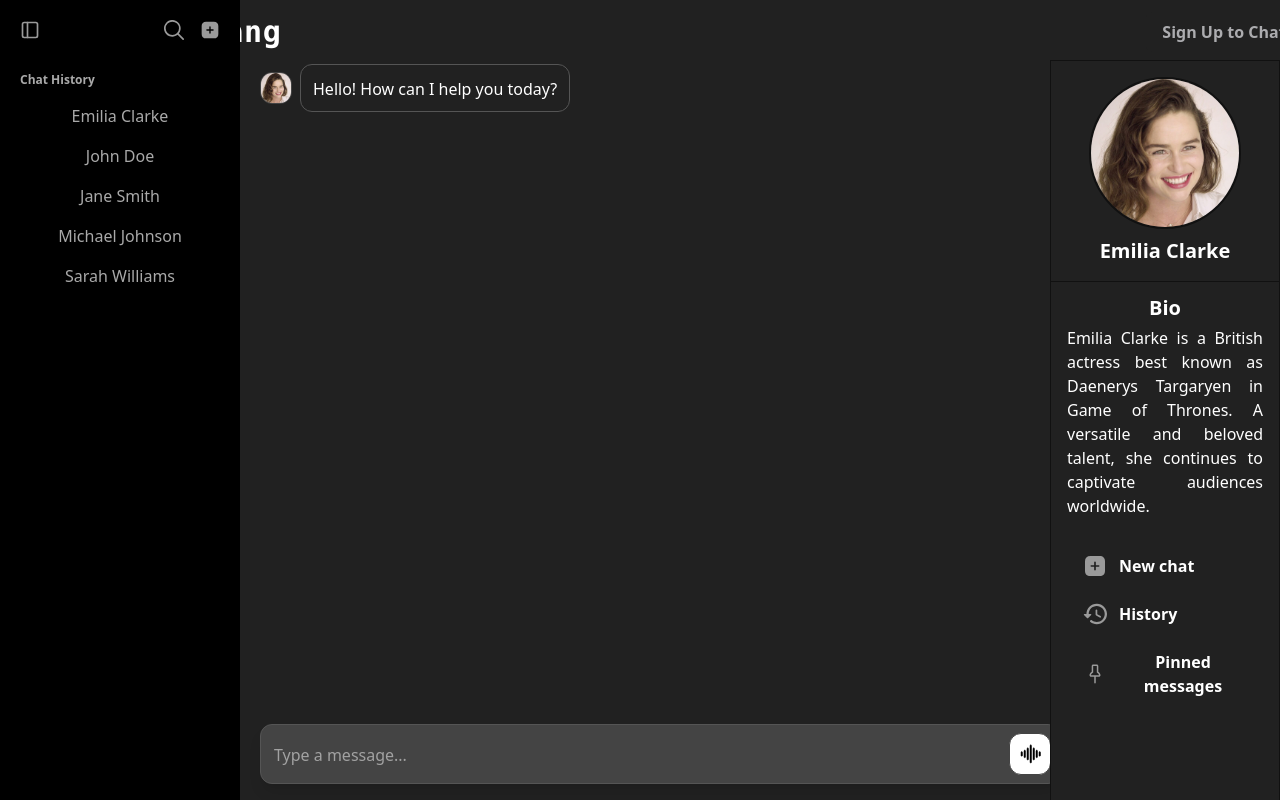
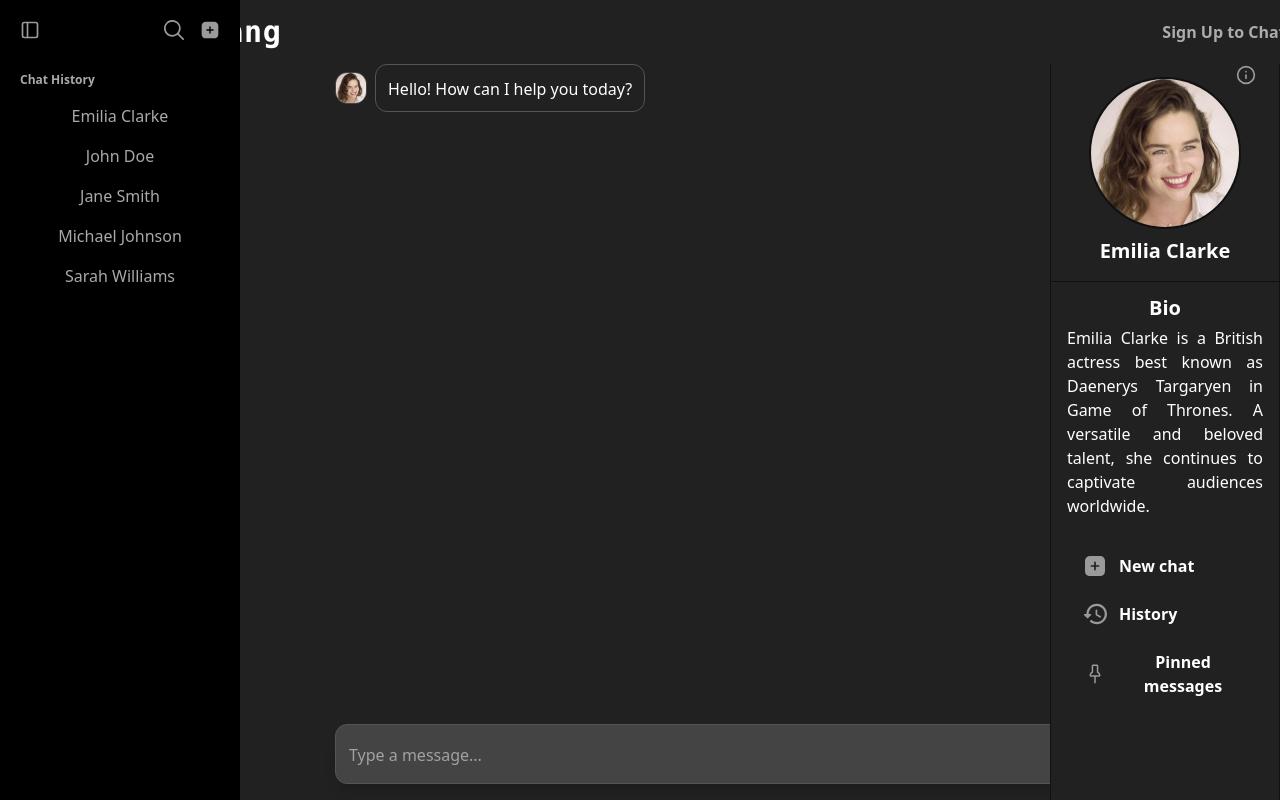
Before and after one commit to samirertt/yinyang, a React (Vite) app in the folder Frontend/: page /chat in a window 1280 px wide. Built offline with nearby package versions, Linux system fonts and the light colour scheme.

Commit message:
Chat fixes

```diff
--- a/Frontend/src/components/ChatNav.tsx
+++ b/Frontend/src/components/ChatNav.tsx
@@ -3,7 +3,7 @@ import Logo from '../assets/logo.png';
 const Navbar = () => {
   return (
     <nav className="bg-[#212121] text-white p-3 fixed w-347 z-10 top-0">
-      <div className="lg:max-w-400 max-w-110  md:max-w-158 mx-auto flex justify-between items-center px-4 md:px-10">
+      <div className="z-40 lg:max-w-400 max-w-110  md:max-w-158 mx-auto flex justify-between items-center px-4 md:px-10">
         {/* Website Name and Logo (Always at the Start) */}
         <div className="flex items-center">
           <img src={Logo} alt="Logo icon" className="w-6 h-6 rounded-full" />
--- a/Frontend/src/components/SideBar.tsx
+++ b/Frontend/src/components/SideBar.tsx
@@ -6,6 +6,7 @@ import Emi from "../assets/Emi.jpg";
 import History from "../assets/History.svg";
 import Pin from "../assets/Pin.svg";
 import Cross from "../assets/Cross.svg";
+import Info from "../assets/info.svg";
 
 
 interface SidebarProps {
@@ -13,6 +14,7 @@ interface SidebarProps {
 
 const Sidebar: React.FC<SidebarProps> = () => {
   const [isCollapsed, setIsCollapsed] = useState(false);
+  const [isInfoCollapsed, setIsInfoCollapsed] = useState(false);
   const [searchOpen, setSearchOpen] = useState(false);
   const [searchTerm, setSearchTerm] = useState("");
   const chatList = [
@@ -28,9 +30,12 @@ const Sidebar: React.FC<SidebarProps> = () => {
     chat.toLowerCase().includes(searchTerm.toLowerCase())
   );
 
-  // Function to toggle sidebar collapse
   const toggleCollapse = () => {
     setIsCollapsed((prev) => !prev);
+  };
+
+  const toggleInfoBar = () => {
+    setIsInfoCollapsed((prev) => !prev);
   };
 
   return (
@@ -48,7 +53,7 @@ const Sidebar: React.FC<SidebarProps> = () => {
 
 
       {!isCollapsed && (
-        <div className={`z-21 flex-shrink-0 w-full md:w-45 lg:w-60 bg-[var(--black)] bg-token-sidebar-surface-primary transition-all duration3000 ease-in-out  max-md:w-0`}>
+        <div className={`z-21 flex-shrink-0 w-40 md:w-45 lg:w-60 bg-[var(--black)] bg-token-sidebar-surface-primary transition-all`}>
           <div className="h-full flex flex-col">
             <div className="flex h-full min-h-0 flex-col">
               <nav className="flex h-full w-full flex-col px-3" aria-label="Chat History">
@@ -121,11 +126,22 @@ const Sidebar: React.FC<SidebarProps> = () => {
       )}
 
       <div
-        className={`fixed z-40 top-15 right-0 transition-all duration-300 bg-[var(--page)] text-[var(--white)] border border-[var(--gray-black)] h-screen overflow-hidden ${
-          isCollapsed ? " w-0 md:w-0 lg:w-[300px]" : "w-0 md:w-0 lg:w-[230px]"
+        className={`fixed z-10 top-15 right-0 transition-all duration-300 bg-[var(--page)] text-[var(--white)] border border-[var(--gray-black)] h-screen overflow-hidden ${
+          isInfoCollapsed ? "w-0 md:w-0 lg:w-0" : "w-100 md:w-100 lg:w-[230px]"
         }`}
       >
-         <div className="p-4 border-b border-[var(--gray-black)] flex flex-col items-center">
+        <button
+        className="fixed z-50 h-7 right-5 rounded-lg px-1 text-token-text-secondary transition-all duration-1000 ease-in-out cursor-pointer"
+          aria-label="Toggle info Bar"
+          data-testid="toggle-infoBar-button"
+          onClick={toggleInfoBar}
+        >
+          <img src={Info} alt="info icon" className="w-5 h-5 cursor-pointer" />
+        </button>
+
+        {!isInfoCollapsed && (
+          <>
+         <div className="p-4 z-0 border-b border-[var(--gray-black)] flex flex-col items-center">
         <img
           src={Emi}
           alt="Avatar"
@@ -167,6 +183,8 @@ const Sidebar: React.FC<SidebarProps> = () => {
           <span>Pinned messages</span>
         </button>
       </nav>
+      </>
+    )}
     </div>
   </div>
   );
--- a/Frontend/src/pages/Chat.tsx
+++ b/Frontend/src/pages/Chat.tsx
@@ -39,11 +39,11 @@ export default function Chat() {
   return (
     <div>
 
-      <div className=" flex h-screen bg-[var(--page)] justify-center ">
+      <div className=" flex h-screen bg-[var(--page)] ">
       <SideBar/>
         <div className="flex flex-col flex-1 h-full w-full relative p-4 overflow-y-auto space-y-4 items-center">
         <ChatNav/>
-          <div className="pt-10 mb-20 w-100 md:min-w-[120px] lg:min-w-[1000px] items-center">
+          <div className="pt-10 mb-20 w-100 md:min-w-[120px] lg:min-w-[850px] items-center">
           {messages.map((msg, index) => (
             <MessageBubble key={index} text={msg.text} sender={msg.sender} />
           ))}
```
Also changed, not shown: Frontend/src/assets/info.svg (added).
